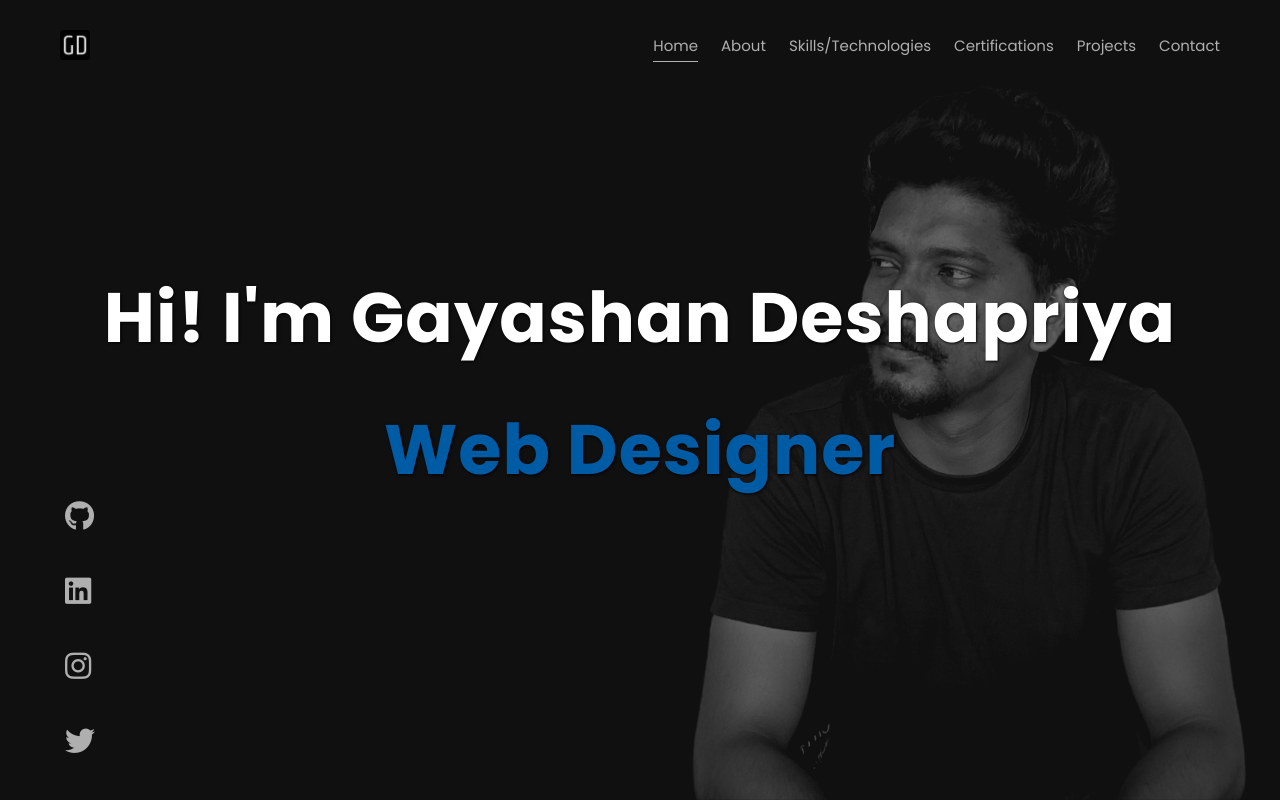
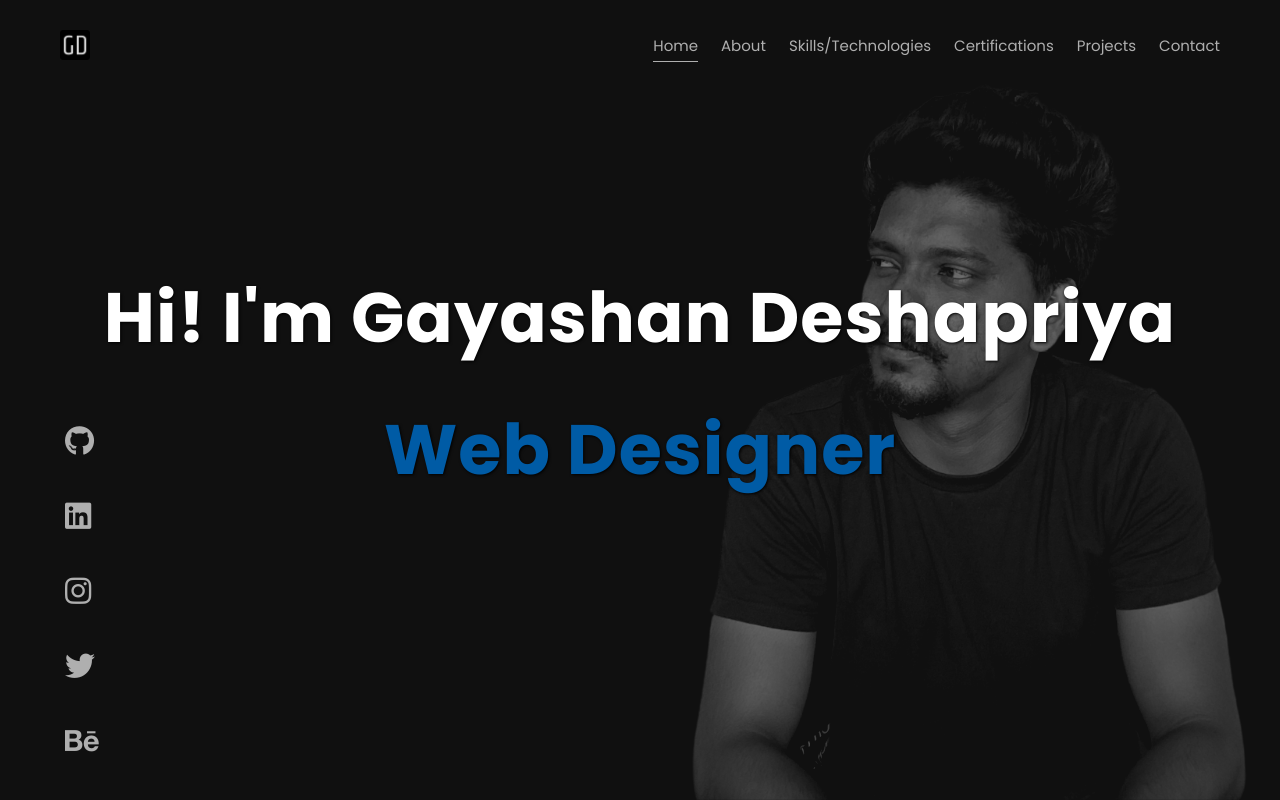
Before and after one commit to GayashanDeshapriya/Gayashan-Portfolio-React, a React (Create React App) app: page / in a window 1280 px wide. Built offline with nearby package versions, Linux system fonts and the light colour scheme.

Commit message:
Update SocialIcons.js

```diff
--- a/src/components/SocialIcons.js
+++ b/src/components/SocialIcons.js
@@ -22,6 +22,9 @@ const SocialIcons = () => {
       <a className="icon" style={styles.icon} href="https://twitter.com/mr_deshz19">
         <i className="fa-brands fa-twitter" aria-hidden="true" title="Michael Yeates' Twitter Profile"></i>
       </a>
+      <a className="icon" style={styles.icon} href="https://www.behance.net/gayashan_96">
+        <i className="fa-brands fa-behance" aria-hidden="true" title="Michael Yeates' Twitter Profile"></i>
+      </a>
     </div>
   );
 };
```
